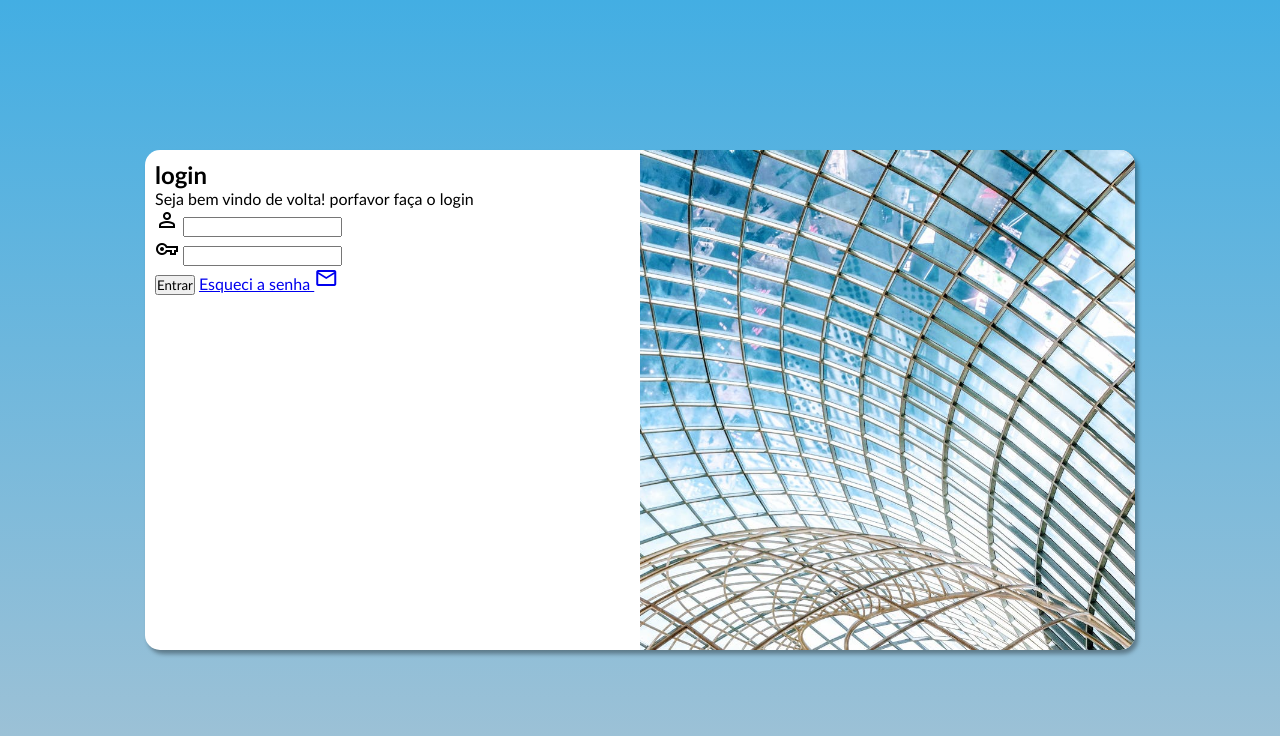
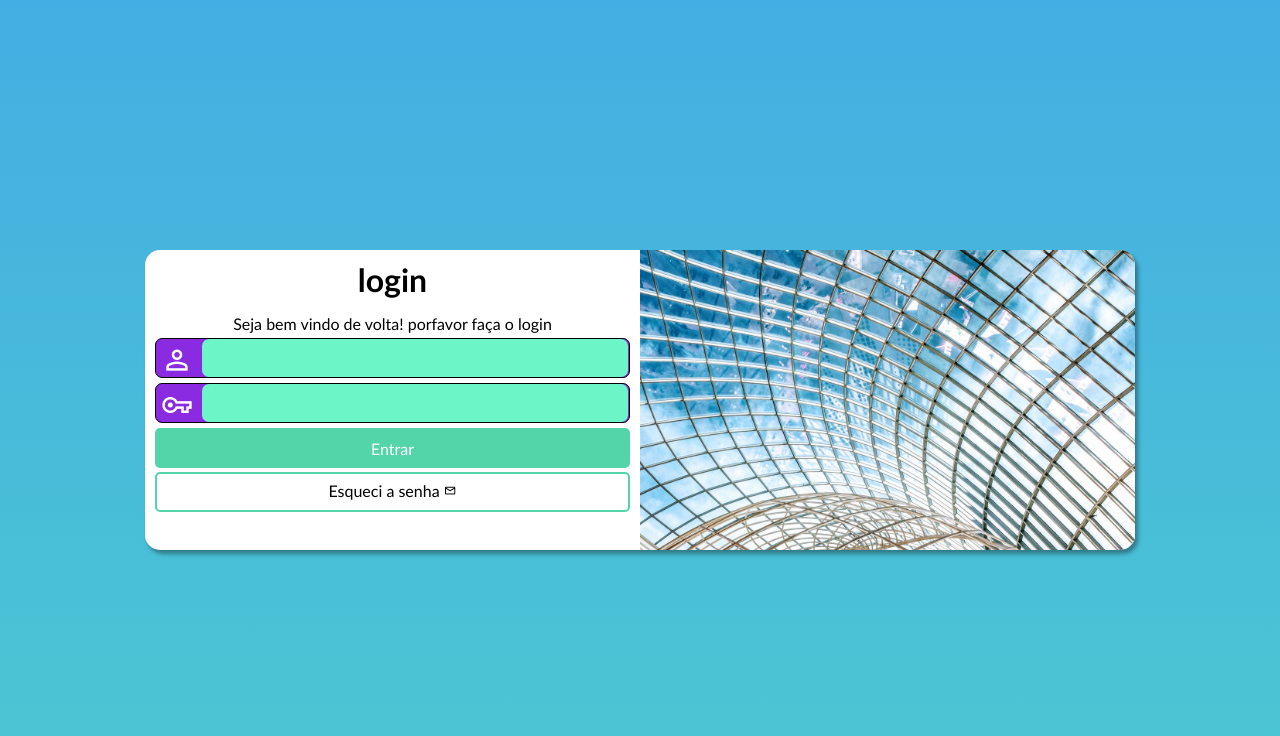
Before and after one commit to mariojnegrao/Projeto-login, a plain HTML site: page index.html in a window 1280 px wide. Drawn offline with nearby package versions, Linux system fonts and the light colour scheme.

Commit message:
terminei o projeto login

```diff
--- a/estilo/mediaquery.css
+++ b/estilo/mediaquery.css
@@ -2,11 +2,12 @@
 
 @media screen and (min-width : 768px) and (max-width : 992px){
     body{
-        background-image: linear-gradient(to bottom,#43aee3, #eae7e78f);
+        background-image: linear-gradient(to bottom,#43aee3, #4feee18f);
     }
 
     section#login{
         width: 80vw;
+        height: 300px;
         transition-duration: 0.45s;
     }
     section > div#foto{
@@ -20,14 +21,22 @@
         width: 65%;
         height: 100%;
     }
+    div#form h2{
+        font-size: 2em;
+    }
+    div#form p{
+        font-size: 1em;
+        margin: 15px 4px 0px 4px;
+    }
 }
 @media screen and (min-width : 992px){
 
     body{
-        background-image: linear-gradient(to bottom,#43aee3, #eae7e78f);
+        background-image: linear-gradient(to bottom,#43aee3, #4feee18f);
     }
     section#login{
         width: 990px;
+        height: 300px;
         transition-duration: 0.45s;
     }
     section > div#foto{
@@ -40,4 +49,12 @@
         width: 50%;
         height: 100%;
     }
+    div#form h2{
+        font-size: 2em;
+
+    }
+    div#form p{
+        font-size: 1em;
+        margin: 15px 4px 0px 4px;
+    }
 }
--- a/estilo/style.css
+++ b/estilo/style.css
@@ -21,7 +21,6 @@ section{
     position: absolute;
     top: 50%;
     left: 50%;
-    transform: translate(-50%,-50%);
     background-color: white;
     width: 250px;
     height: 500px;
@@ -29,7 +28,13 @@ section{
     overflow: hidden;
     box-shadow: 3px 4px 4px #0000005c;
     transition-duration: 0.45s;
+    transform: translate(-50%,-50%);
 }
+
+section h2,p{
+    text-align: center;
+}
+
 section > div#foto{
     display: block;
     background: url("../imagens/pattern.jpg") no-repeat;
@@ -42,3 +47,67 @@ section > div#form{
     display: block;
     padding: 10px;
 }
+
+div.campo{
+    background-color:blueviolet;
+    border: 1px solid black;
+    margin: 5px 0px;
+    width: 100%;
+    height: 40px;
+    border-radius: 7px;
+}
+
+div.campo > label > span{
+    color: white;
+    height: 40px;
+    padding: 5px;
+    font-size: 2em;
+}
+
+div.campo > input{
+    background-color: #6cf6c8;
+    height: 100%;
+    width: calc(100% - 47px);
+    border: none;
+    border-radius: 7px;
+    padding: 4px;
+    transform: translateY(-13px);
+}
+
+div.campo > input:focus-within{
+    background-color: white;
+}
+
+form > input[type="submit"]{
+    display: block;
+    font-size: 1em;
+    width: 100%;
+    height: 40px;
+    background-color: #54d4a9;
+    color: white;
+    border: none;
+    border-radius: 5px;
+}
+form > input[type="submit"]:hover{
+    background-color: #6cf6c8;
+}
+form > a.botao{
+    display: block;
+    text-align: center;
+    width:100% ;
+    height: 40px;
+    margin-top: 4px;
+    padding-top: 7px;
+    background-color: white;
+    border: 2px solid #54d4a9;
+    border-radius: 5px;
+    text-decoration: none;
+    color: black;
+}
+form > a.botao > span{
+    font-size: 0.8em;
+}
+form > a.botao:hover{
+    background-color: #54d4a9;
+    color: #9af4d6;
+}
--- a/index.html
+++ b/index.html
@@ -15,21 +15,25 @@
             <div id="foto">
             </div>
             <div id="form">
-                <h2>login
-                </h2>
+                <h2>login</h2>
                 <p>Seja bem vindo de volta!
                 porfavor faça o login</p>
-                <form action="login.php" method="get" autocomplete="on">
+                <form action="login.php" method="post" autocomplete="on">
+
                     <div class=campo>
                         <label for="iuser"><span class="material-symbols-outlined">person</span></label>
-                        <input type="text" name="user" id="iuser"  autocomplete="email" required>
+                        <input type="text" name="user" id="iuser" autocomplete="email" required minlength="8" maxlength="30">
                     </div>
+
                     <div class=campo>
                         <label for="ipass"><span class="material-symbols-outlined">vpn_key</span></label>
-                        <input type="password" name="pass" id="ipass" autocomplete="current-password">
+                        <input type="password" name="pass" id="ipass" required autocomplete="current-password" minlength="8">
                     </div>
-                    <input type="submit" value="Entrar" required>
-                    <a href="esqueci.html">Esqueci a senha <span class="material-symbols-outlined">mail</span></a>
+
+                    <input type="submit" value="Entrar">
+
+                    <a href="esqueci.html" class="botao">Esqueci a senha <span class="material-symbols-outlined">mail</span></a>
+
                 </form>
             </div>
         </section>
```
